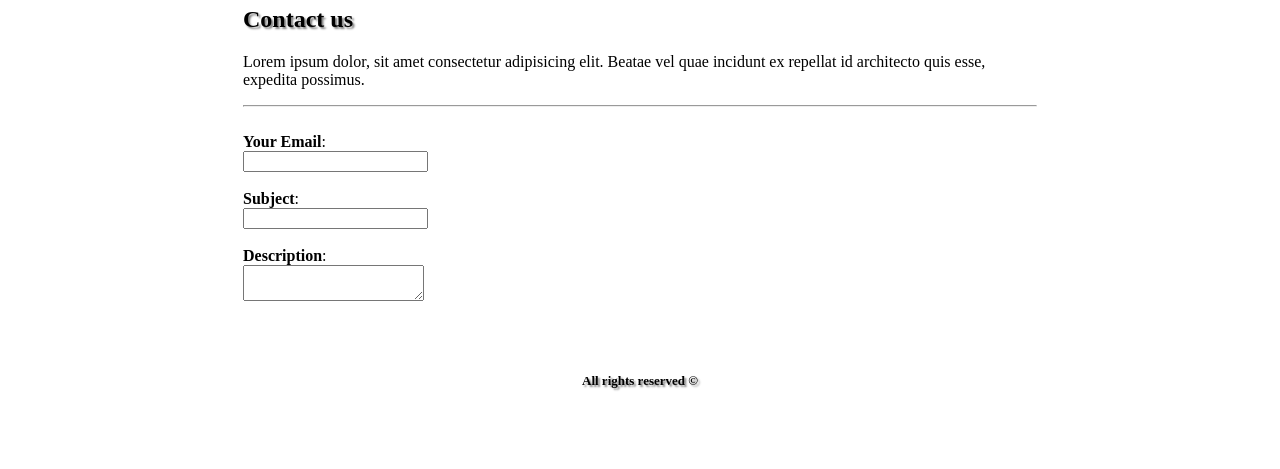
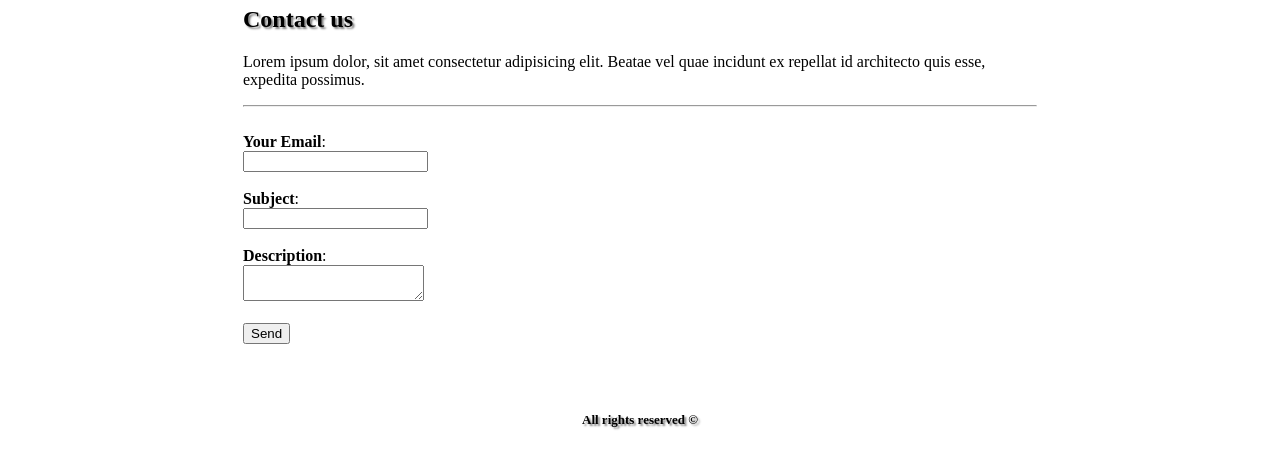
Before and after one commit to yanbrasiliano/university_unignou, a plain HTML site: page contact.html in a window 1280 px wide. Shown: the part 143-612 px from the top of the page. Drawn offline with Linux system fonts and the light colour scheme.

Commit message:
Update contact.html

```diff
--- a/contact.html
+++ b/contact.html
@@ -48,6 +48,9 @@
 
 					<strong>Description</strong>:<br>
 					<textarea></textarea>
+					<br>
+					<br>
+					<input type="submit" value="Send">
 				</form>
 
 			</td>
```
